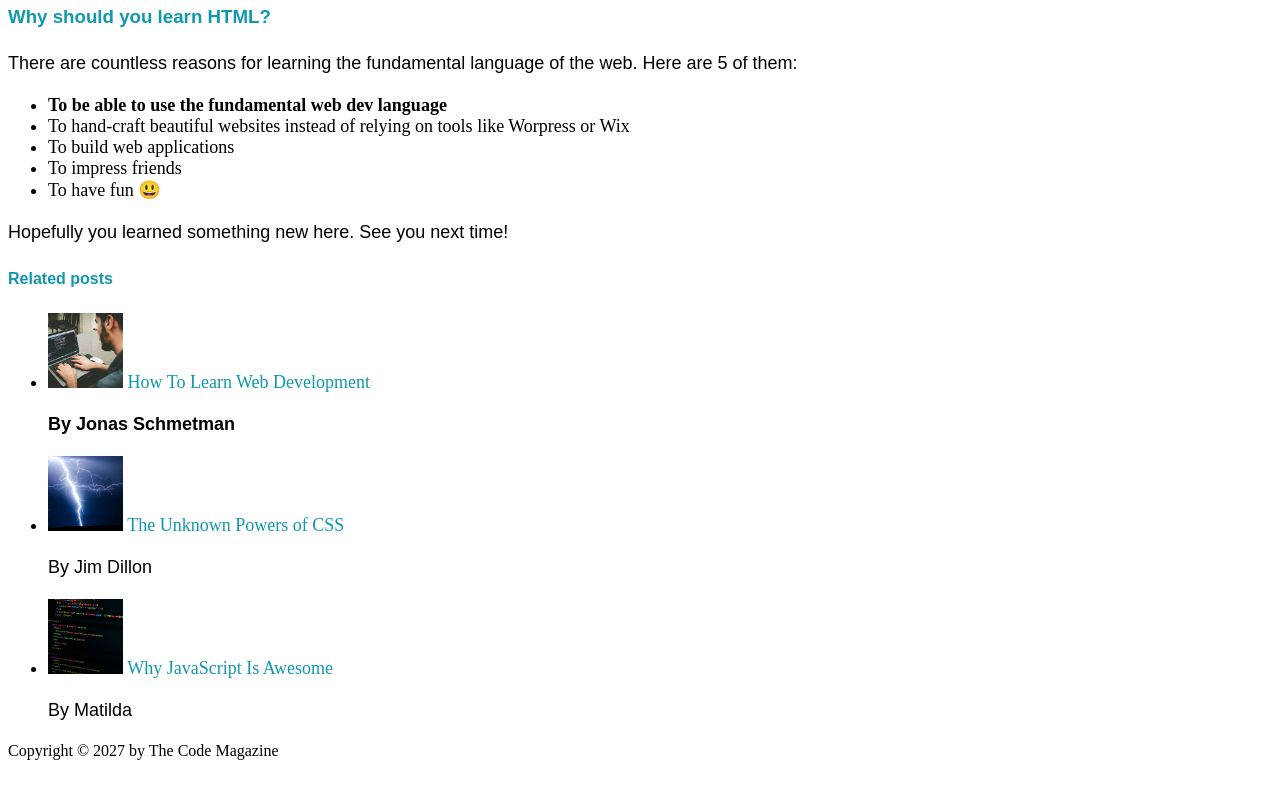
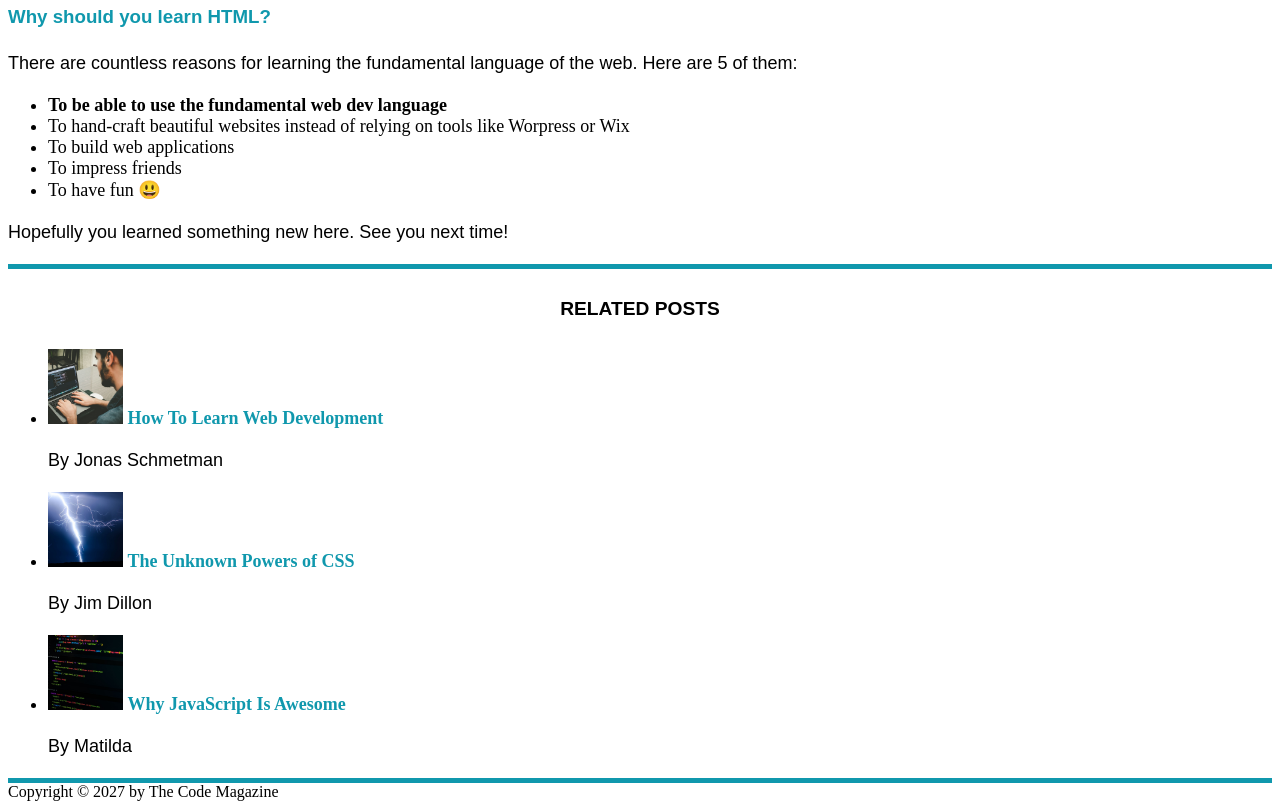
Before and after one commit to aytgn/css-foundations, a plain HTML site: page index.html in a window 1280 px wide. Shown: the part 954-1763 px from the top of the page. Before the commit the page ends 1722 px from the top, so only its background shows below. Drawn offline with Linux system fonts and the light colour scheme.

Commit message:
border added

```diff
--- a/index.html
+++ b/index.html
@@ -53,8 +53,9 @@
         </ul>
         <p>Hopefully you learned something new here. See you next time!</p>
       </article>
+      <aside class="related">
         <h4>Related posts</h4>
-      <ul class="related">
+        <ul>
           <li>
             <img src="/assets/related-1.jpg" alt="man working on laptop" width="75" />
             <a href="#">How To Learn Web Development</a>
@@ -71,6 +72,7 @@
             <p>By Matilda</p>
           </li>
         </ul>
+      </aside>
     </main>
     <footer>Copyright &copy; 2027 by The Code Magazine</footer>
   </body>
--- a/style.css
+++ b/style.css
@@ -52,6 +52,22 @@ a:active {
   color: #1098ad9a;
 }
 
+.related {
+  border-top: 5px solid #1098ad;
+  border-bottom: 5px solid #1098ad;
+}
+
+.related h4 {
+  color: black;
+  text-transform: uppercase;
+  font-weight: bold;
+  text-align: center;
+  font-size: larger;
+}
+
 .related a:link {
+  font-weight: bold;
+}
+.related p {
   font-weight: normal;
 }
```
Lines whose indentation alone changed are shown as unchanged.
